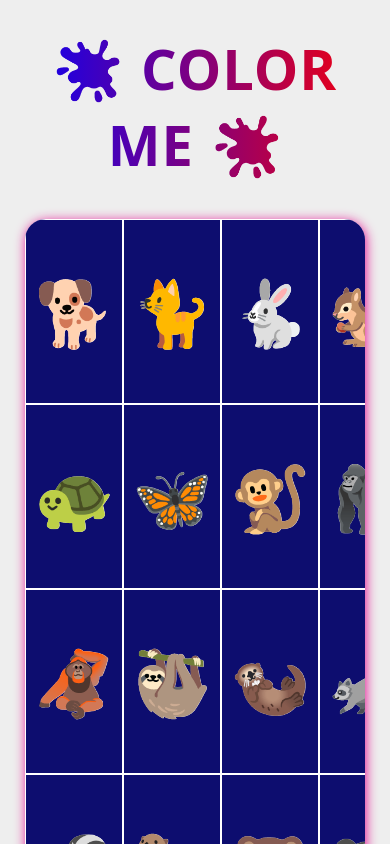
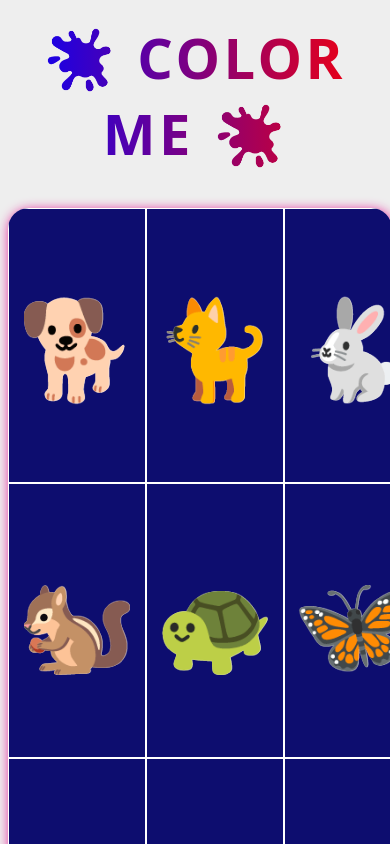
Before and after one commit to nvamshi12/Color-Me, a plain HTML site: page index.html in a window 390 px wide. Shown: the top 844 px of the page. Drawn offline with Linux system fonts and the light colour scheme.

Commit message:
update layout and styles on mobile displays - 1.1

```diff
--- a/script.js
+++ b/script.js
@@ -28,7 +28,10 @@ ${randomNumGenerator()},
   }
 });
 
-const html = `<!-- Mammals & insertions -->
+const html = `
+<h1>🫟 Color Me 🫟</h1>
+<div class="parent-container">
+  <!-- Mammals & insertions -->
   <div class="div-1 coloring">🐕</div>
   <div class="div-2 coloring">🐈</div>
   <div class="div-3 coloring">🐇</div>
@@ -102,7 +105,11 @@ const html = `<!-- Mammals & insertions -->
   <div class="div-65 coloring">🦀</div>
   <div class="div-66 coloring">🐌</div>
   <div class="div-67 coloring">🐦‍🔥</div>
-<div class="div-68 coloring">🦕</div>
+  <div class="div-68 coloring">🦄</div>
+  <div class="div-69 coloring">🦕</div>
+  </div>
+<footer>Made by 💛amshi</footer>
+
 `;
 
 const mobileDeviceCheck = window.matchMedia("(max-width: 1000px)");
@@ -110,8 +117,8 @@ const mobileDeviceCheck = window.matchMedia("(max-width: 1000px)");
 function handleDeviceChange(e) {
   if (e.matches) {
     console.log("This is a mobile device");
-    parentContainer.innerHTML = "";
-    parentContainer.innerHTML = html;
+    document.querySelector("body").innerHTML = "";
+    document.querySelector("body").innerHTML = html;
   }
 }
 mobileDeviceCheck.addEventListener("change", handleDeviceChange);
--- a/style.css
+++ b/style.css
@@ -77,19 +77,28 @@ footer {
 
 @media (max-width: 1000px) {
   h1 {
-    margin-top: 8%;
+    margin-top: 5%;
     font-size: 3.5rem;
+    letter-spacing: 3.5px;
+    word-spacing: 2px;
   }
   .parent-container {
-    grid-template-columns: repeat(4, 1fr);
+    grid-template-columns: repeat(3, 1fr);
     grid-template-rows: auto;
-    margin-top: 10%;
-    width: 87vw;
+    margin-top: 8%;
+    width: 98.5vw;
+    border-radius: none;
   }
   .parent-container > [class^="div-"] {
-    height: 185px;
+    height: 275px;
     width: auto;
-    font-size: 4rem;
+    font-size: 6rem;
     /* text-shadow: none; */
+    border-radius: 0;
+  }
+  footer {
+    font-size: 2rem;
+    margin-top: 2rem;
+    margin-bottom: 2rem;
   }
 }
```
Lines whose indentation alone changed are shown as unchanged.
